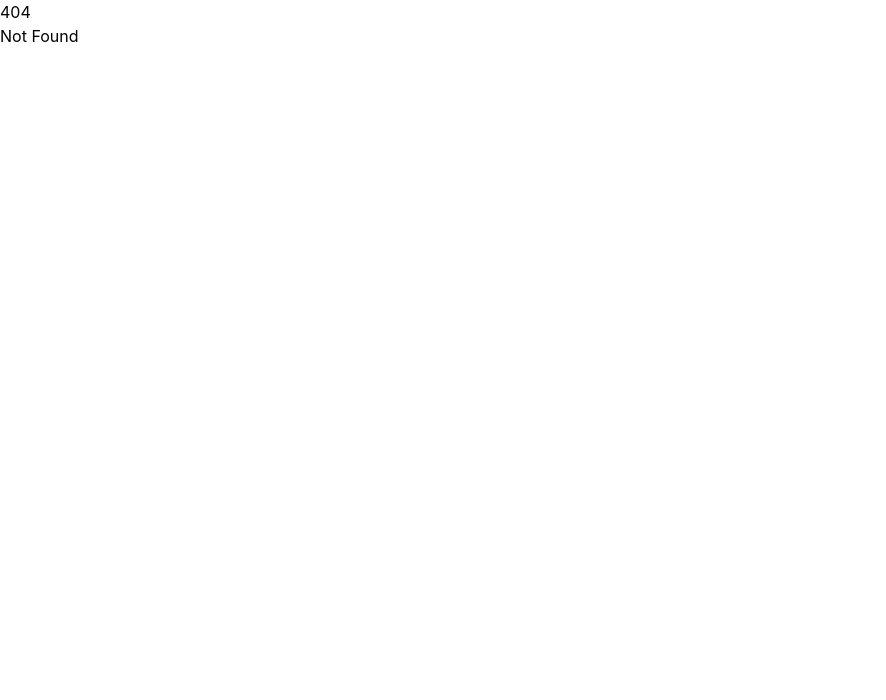
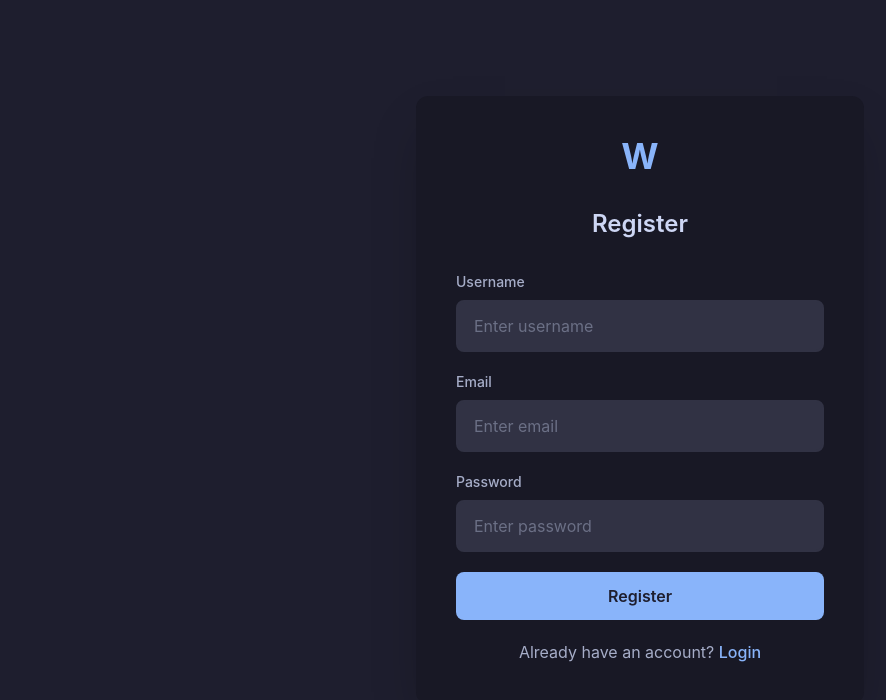
Before and after one commit to rLukoyanov/w, a SvelteKit app in the folder web/: page /register in a window 1280 px wide. Before the commit this address had no page. Shown: the top 700 px of the page, without its empty margins (0-886 px from the left). Built offline with nearby package versions, Linux system fonts and the light colour scheme; no server answers.

Commit message:
feat: split login and register into separate pages

```diff
--- a/web/src/routes/+page.svelte
+++ b/web/src/routes/+page.svelte
@@ -3,10 +3,8 @@
 	import { auth } from '$lib/stores/auth';
 	import { onMount } from 'svelte';
 
-	let mode: 'login' | 'register' = 'login';
 	let email = '';
 	let password = '';
-	let username = '';
 	let error = '';
 	let loading = false;
 
@@ -25,13 +23,8 @@
 		loading = true;
 
 		try {
-			if (mode === 'login') {
-				const response = await api.login({ email, password });
-				auth.setUser(response.user);
-			} else {
-				const response = await api.register({ username, email, password });
-				auth.setUser(response.user);
-			}
+			const response = await api.login({ email, password });
+			auth.setUser(response.user);
 		} catch (e) {
 			error = e instanceof Error ? e.message : 'An error occurred';
 		} finally {
@@ -44,7 +37,6 @@
 		auth.logout();
 		email = '';
 		password = '';
-		username = '';
 	}
 </script>
 
@@ -64,31 +56,7 @@
 	{:else}
 		<div class="bg-surface rounded-xl p-10 w-full max-w-md shadow-2xl">
 			<h1 class="text-4xl font-bold text-blue text-center mb-8">W</h1>
-
-			<div class="flex gap-2 mb-8">
-				<button
-					class="flex-1 py-3 px-4 rounded-lg font-medium transition-all {mode === 'login'
-						? 'bg-blue text-base'
-						: 'bg-overlay text-text hover:bg-overlay/80'}"
-					onclick={() => {
-						mode = 'login';
-						error = '';
-					}}
-				>
-					Login
-				</button>
-				<button
-					class="flex-1 py-3 px-4 rounded-lg font-medium transition-all {mode === 'register'
-						? 'bg-blue text-base'
-						: 'bg-overlay text-text hover:bg-overlay/80'}"
-					onclick={() => {
-						mode = 'register';
-						error = '';
-					}}
-				>
-					Register
-				</button>
-			</div>
+			<h2 class="text-2xl font-semibold text-text text-center mb-8">Login</h2>
 
 			<form
 				onsubmit={(e) => {
@@ -97,22 +65,6 @@
 				}}
 				class="space-y-5"
 			>
-				{#if mode === 'register'}
-					<div>
-						<label for="username" class="block text-sm font-medium text-subtext mb-2">
-							Username
-						</label>
-						<input
-							id="username"
-							type="text"
-							bind:value={username}
-							required
-							placeholder="Enter username"
-							class="w-full px-4 py-3 bg-overlay border-2 border-overlay rounded-lg text-text placeholder-subtext/50 focus:outline-none focus:border-blue transition-colors"
-						/>
-					</div>
-				{/if}
-
 				<div>
 					<label for="email" class="block text-sm font-medium text-subtext mb-2">Email</label>
 					<input
@@ -150,8 +102,15 @@
 					disabled={loading}
 					class="w-full py-3 bg-blue text-base font-semibold rounded-lg hover:bg-sky transition-colors disabled:opacity-60 disabled:cursor-not-allowed"
 				>
-					{loading ? 'Loading...' : mode === 'login' ? 'Login' : 'Register'}
+					{loading ? 'Loading...' : 'Login'}
 				</button>
+
+				<p class="text-center text-subtext">
+					Don't have an account?
+					<a href="/register" class="text-blue hover:text-sky font-medium transition-colors">
+						Register
+					</a>
+				</p>
 			</form>
 		</div>
 	{/if}
--- /dev/null
+++ b/web/src/routes/register/+page.svelte
@@ -0,0 +1,112 @@
+<script lang="ts">
+	import { api } from '$lib/api';
+	import { auth } from '$lib/stores/auth';
+	import { goto } from '$app/navigation';
+	import { onMount } from 'svelte';
+
+	let email = '';
+	let password = '';
+	let username = '';
+	let error = '';
+	let loading = false;
+
+	onMount(async () => {
+		// Check if user is already logged in
+		try {
+			const user = await api.getMe();
+			auth.setUser(user);
+			goto('/');
+		} catch (e) {
+			// Not logged in, that's fine
+		}
+	});
+
+	async function handleSubmit() {
+		error = '';
+		loading = true;
+
+		try {
+			const response = await api.register({ username, email, password });
+			auth.setUser(response.user);
+			goto('/');
+		} catch (e) {
+			error = e instanceof Error ? e.message : 'An error occurred';
+		} finally {
+			loading = false;
+		}
+	}
+</script>
+
+<main class="min-h-screen flex items-center justify-center bg-base p-5">
+	<div class="bg-surface rounded-xl p-10 w-full max-w-md shadow-2xl">
+		<h1 class="text-4xl font-bold text-blue text-center mb-8">W</h1>
+		<h2 class="text-2xl font-semibold text-text text-center mb-8">Register</h2>
+
+		<form
+			onsubmit={(e) => {
+				e.preventDefault();
+				handleSubmit();
+			}}
+			class="space-y-5"
+		>
+			<div>
+				<label for="username" class="block text-sm font-medium text-subtext mb-2">
+					Username
+				</label>
+				<input
+					id="username"
+					type="text"
+					bind:value={username}
+					required
+					placeholder="Enter username"
+					class="w-full px-4 py-3 bg-overlay border-2 border-overlay rounded-lg text-text placeholder-subtext/50 focus:outline-none focus:border-blue transition-colors"
+				/>
+			</div>
+
+			<div>
+				<label for="email" class="block text-sm font-medium text-subtext mb-2">Email</label>
+				<input
+					id="email"
+					type="email"
+					bind:value={email}
+					required
+					placeholder="Enter email"
+					class="w-full px-4 py-3 bg-overlay border-2 border-overlay rounded-lg text-text placeholder-subtext/50 focus:outline-none focus:border-blue transition-colors"
+				/>
+			</div>
+
+			<div>
+				<label for="password" class="block text-sm font-medium text-subtext mb-2">
+					Password
+				</label>
+				<input
+					id="password"
+					type="password"
+					bind:value={password}
+					required
+					placeholder="Enter password"
+					class="w-full px-4 py-3 bg-overlay border-2 border-overlay rounded-lg text-text placeholder-subtext/50 focus:outline-none focus:border-blue transition-colors"
+				/>
+			</div>
+
+			{#if error}
+				<div class="px-4 py-3 bg-red text-base rounded-lg font-medium">
+					{error}
+				</div>
+			{/if}
+
+			<button
+				type="submit"
+				disabled={loading}
+				class="w-full py-3 bg-blue text-base font-semibold rounded-lg hover:bg-sky transition-colors disabled:opacity-60 disabled:cursor-not-allowed"
+			>
+				{loading ? 'Loading...' : 'Register'}
+			</button>
+
+			<p class="text-center text-subtext">
+				Already have an account?
+				<a href="/" class="text-blue hover:text-sky font-medium transition-colors">Login</a>
+			</p>
+		</form>
+	</div>
+</main>
```
